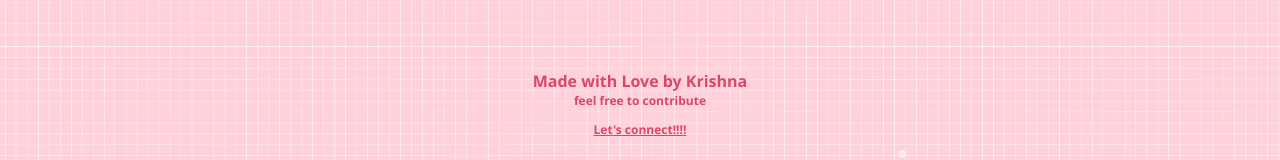
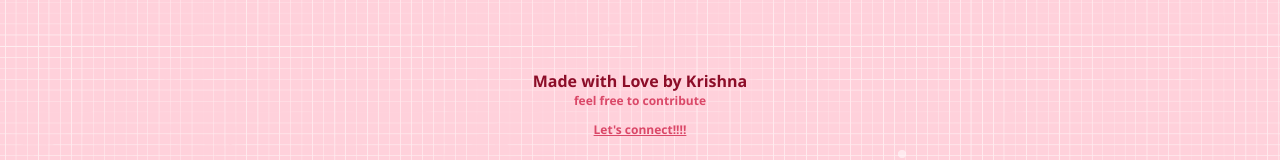
Before and after one commit to krishna-jadhv/Flirtify, a plain HTML site: page index.html in a window 1280 px wide. Shown: the part 531-691 px from the top of the page. Drawn offline with Linux system fonts and the light colour scheme.

Commit message:
minor color changes

```diff
--- a/index.html
+++ b/index.html
@@ -24,7 +24,7 @@
         </div>
     </div>
     <div style="text-align: center; margin-top: 7rem;">
-        <div style="font-weight: bold; color: #DA4868; font-size: 2vh;">Made with Love by Krishna</div>
+        <div style="font-weight: bold; color: #8c0d28; font-size: 2vh;">Made with Love by Krishna</div>
         <div style="font-weight: bold; color: #DA4868;font-size: 1.5vh;">feel free to contribute</div>
 
         <p style="font-size: 12px;"><a href="https://linktr.ee/krishna_jadhv" target="_blank" style="font-weight: bold; color:#DA4868;">Let's connect!!!!</a></p>
```
